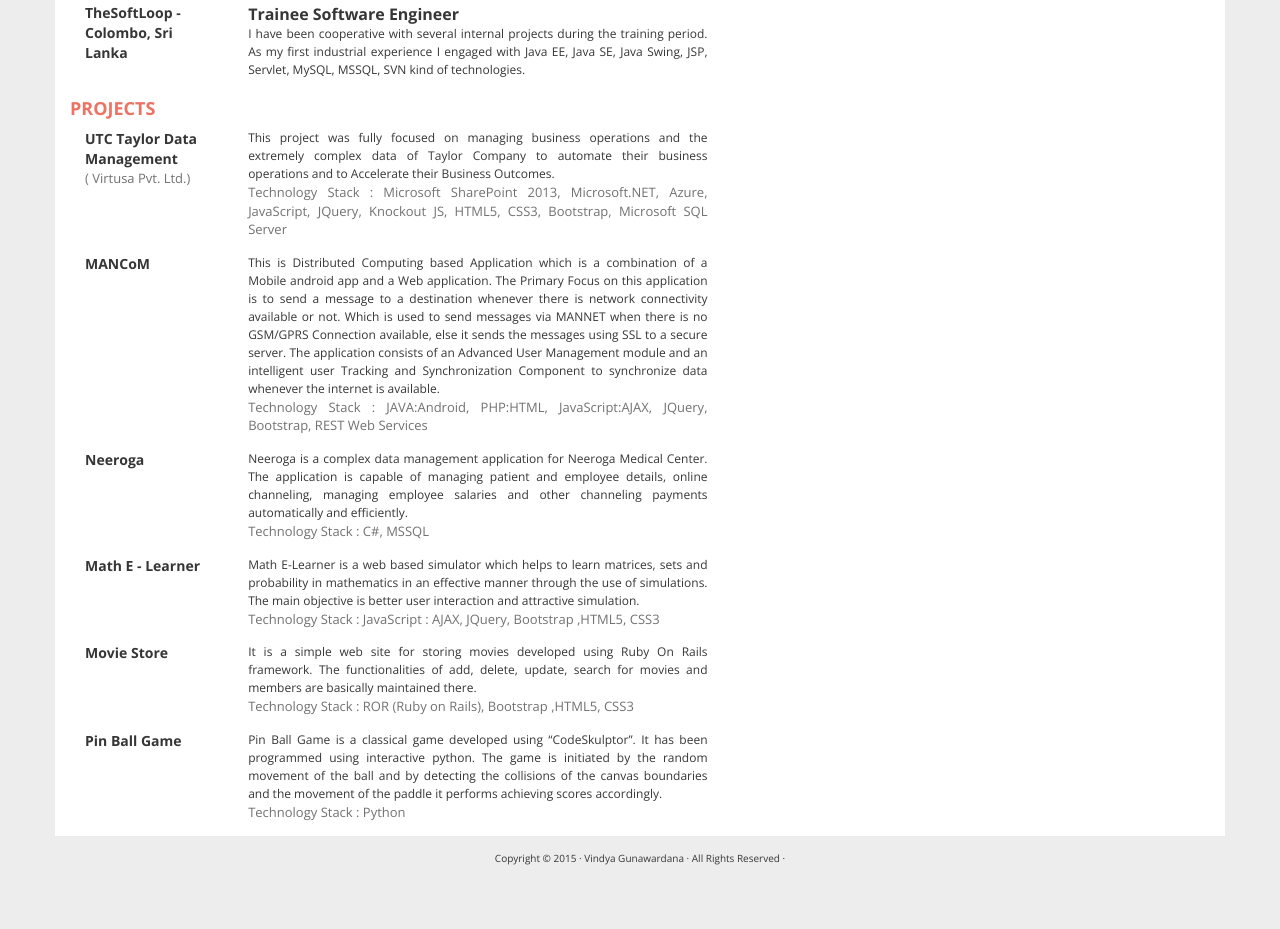
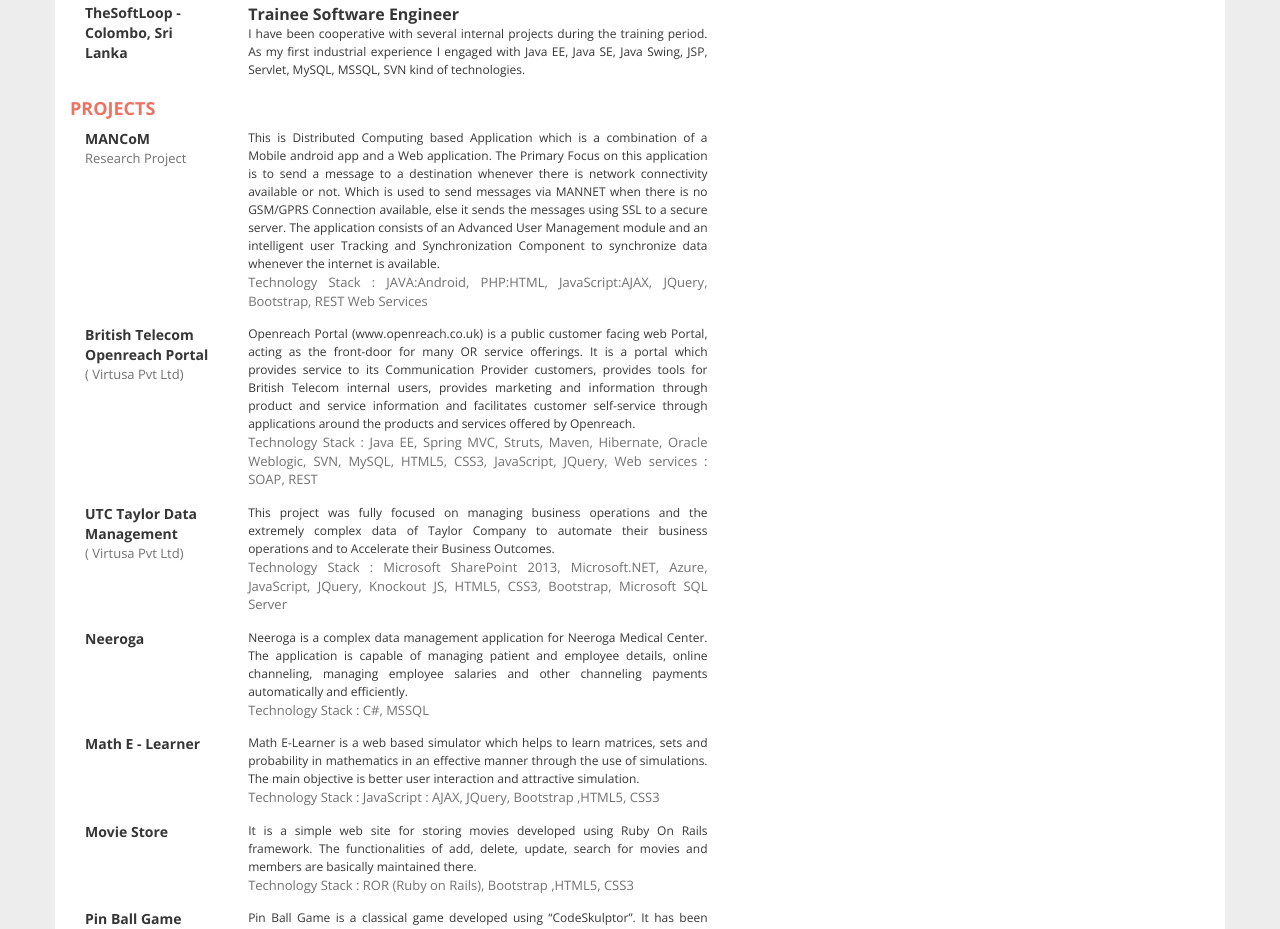
Before and after one commit to vgunawardana/vgunawardana.github.io, a plain HTML site: page index.html in a window 1280 px wide. Shown: the part 1331-2260 px from the top of the page. Before the commit the page ends 2207 px from the top, so only its background shows below. Drawn offline with nearby package versions, Linux system fonts and the light colour scheme.

Commit message:
Update index.html

```diff
--- a/index.html
+++ b/index.html
@@ -132,10 +132,42 @@ SVN kind of technologies.</div>
           <!-- PROJECTS -->
           <div class="box">
             <h2>Projects</h2>
+
+            <div class="job clearfix">
+              <div class="col-xs-3">
+                <div class="where">MANCoM</div>
+                <div class="year">Research Project</div>
+              </div>
+              <div class="col-xs-9">
+                <!-- <div class="profession">Software Engineering - Intern</div> -->
+                <div class="description para-align">This is Distributed Computing based Application which is a combination of a Mobile android app and a Web application. The Primary Focus on this application is to send a message to a destination whenever there is network connectivity available or not. Which is used to send messages via MANNET when there is no GSM/GPRS Connection available, else it sends the messages using SSL to a secure server. The application consists of an Advanced User Management module and an intelligent user Tracking and Synchronization Component to synchronize data whenever the internet is available.</div>
+                <div class="year para-align">Technology Stack  : JAVA:Android, PHP:HTML, JavaScript:AJAX, JQuery, Bootstrap, REST Web Services</div>
+              </div>
+            </div>
+
+
+            <div class="job clearfix">
+              <div class="col-xs-3">
+                <div class="where">British Telecom Openreach Portal</div>
+                <div class="year">( Virtusa Pvt Ltd)</div>
+              </div>
+              <div class="col-xs-9">
+                <!-- <div class="profession">Web Developer</div> -->
+                <div class="description para-align">Openreach Portal (www.openreach.co.uk) is a public customer facing web Portal, acting as the
+front-door for many OR service offerings. It is a portal which provides service to its
+Communication Provider customers, provides tools for British Telecom internal users, provides
+marketing and information through product and service information and facilitates customer
+self-service through applications around the products and services offered by Openreach.</div>
+                <div class="year para-align">Technology Stack : Java EE, Spring MVC, Struts, Maven, Hibernate, Oracle Weblogic, SVN, MySQL,
+HTML5, CSS3, JavaScript, JQuery, Web services : SOAP, REST</div>
+              </div>
+            </div>
+
+
             <div class="job clearfix">
               <div class="col-xs-3">
                 <div class="where">UTC Taylor Data Management</div>
-                <div class="year">( Virtusa Pvt. Ltd.)</div>
+                <div class="year">( Virtusa Pvt Ltd)</div>
               </div>
               <div class="col-xs-9">
                 <!-- <div class="profession">Web Developer</div> -->
@@ -143,17 +175,9 @@ SVN kind of technologies.</div>
                 <div class="year para-align">Technology Stack : Microsoft SharePoint 2013, Microsoft.NET, Azure, JavaScript, JQuery,   Knockout JS, HTML5, CSS3, Bootstrap, Microsoft SQL Server</div>
               </div>
             </div>
-            <div class="job clearfix">
-              <div class="col-xs-3">
-                <div class="where">MANCoM</div>
 
-              </div>
-              <div class="col-xs-9">
-                <!-- <div class="profession">Software Engineering - Intern</div> -->
-                <div class="description para-align">This is Distributed Computing based Application which is a combination of a Mobile android app and a Web application. The Primary Focus on this application is to send a message to a destination whenever there is network connectivity available or not. Which is used to send messages via MANNET when there is no GSM/GPRS Connection available, else it sends the messages using SSL to a secure server. The application consists of an Advanced User Management module and an intelligent user Tracking and Synchronization Component to synchronize data whenever the internet is available.</div>
-                <div class="year para-align">Technology Stack  : JAVA:Android, PHP:HTML, JavaScript:AJAX, JQuery, Bootstrap, REST Web Services</div>
-              </div>
-            </div>
+
+
 
             <div class="job clearfix">
               <div class="col-xs-3">
```
